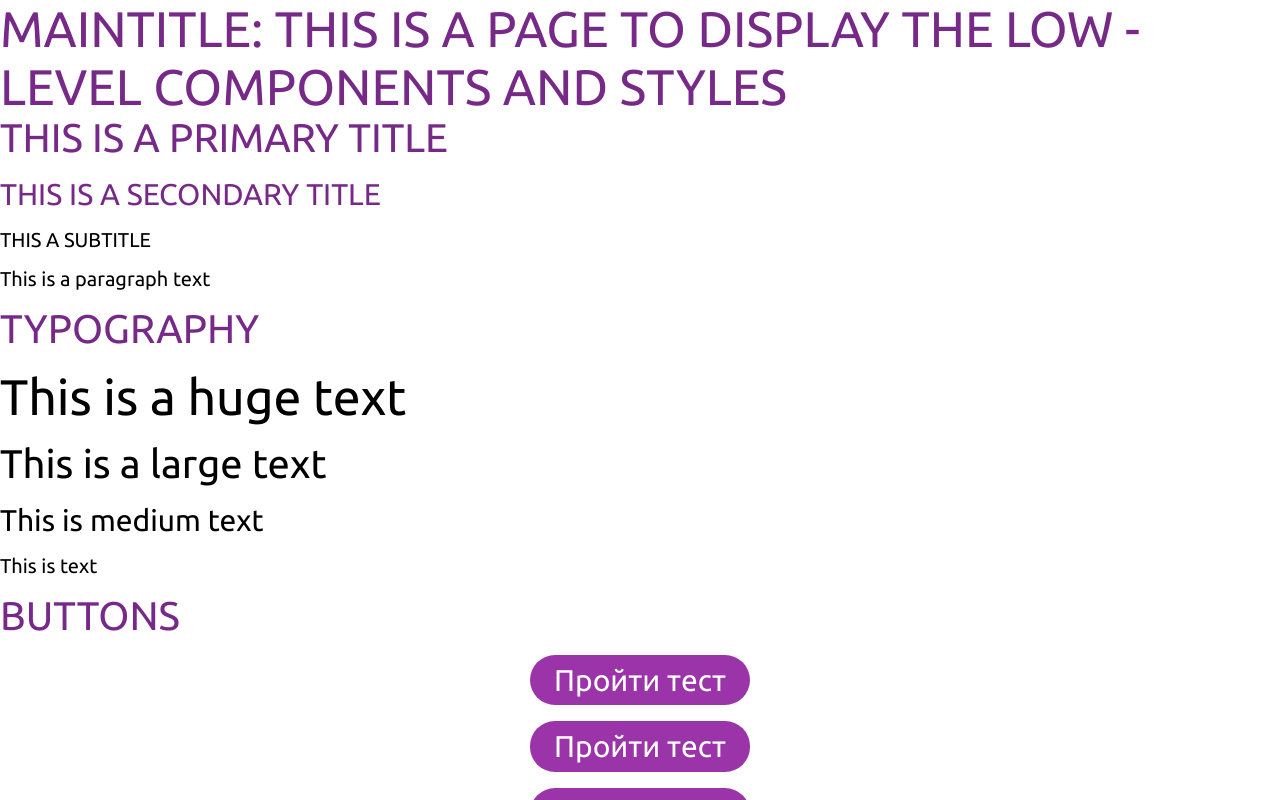
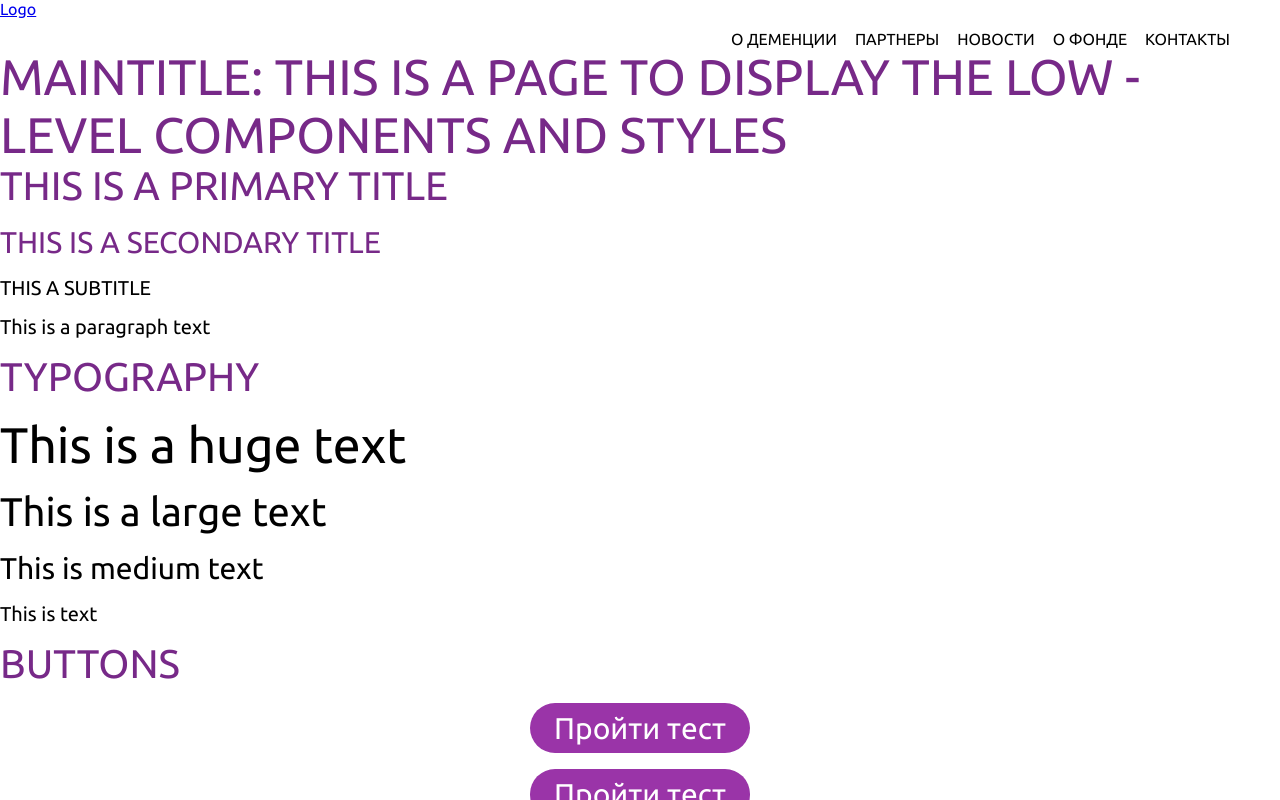
Before and after one commit to Studio-Yandex-Practicum/demencia-frontend, a React (Create React App) app: page /ui-kit in a window 1280 px wide. Shown: the top 800 px of the page. Built offline with nearby package versions, Linux system fonts and the light colour scheme.

Commit message:
nav menu introduced

```diff
--- a/src/pages/ui-kit/ui-kit.tsx
+++ b/src/pages/ui-kit/ui-kit.tsx
@@ -9,13 +9,42 @@ import {
   Subtitle,
   TextBlock,
 } from "../../ui/controls/typography";
-import { Button, Box, Link } from "../../ui/controls";
+import {
+  Button,
+  Box,
+  Link,
+  Header,
+  Menu,
+  MenuItems,
+  MenuItem,
+} from "../../ui/controls";
 import { FontSize } from "../../ui/types";
 // TODO: this is a temporary page to display the ui components
 const UiKitPage: React.FC = () => {
   return (
     <Layout>
-      <header></header>
+      <Header>
+        <a href="#">Logo</a>
+        <Menu>
+          <MenuItems>
+            <MenuItem>
+              <Link>О ДЕМЕНЦИИ</Link>
+            </MenuItem>
+            <MenuItem>
+              <Link>ПАРТНЕРЫ</Link>
+            </MenuItem>
+            <MenuItem>
+              <Link>НОВОСТИ</Link>
+            </MenuItem>
+            <MenuItem>
+              <Link>О ФОНДЕ</Link>
+            </MenuItem>
+            <MenuItem>
+              <Link>КОНТАКТЫ</Link>
+            </MenuItem>
+          </MenuItems>
+        </Menu>
+      </Header>
       <Main>
         <MainTitle>
           MainTitle: This is a page to display the low - level components and
--- /dev/null
+++ b/src/ui/controls/header.tsx
@@ -0,0 +1,11 @@
+import styled from "styled-components";
+
+const Header = styled.header`
+  width: 100%;
+  background: transparent;
+  display: flex;
+  justify-content: space-between;
+  position: relative;
+`;
+
+export default Header;
--- a/src/ui/controls/index.ts
+++ b/src/ui/controls/index.ts
@@ -2,5 +2,8 @@ import * as typography from "./typography";
 import { Button } from "./button";
 import { Box } from "./box";
 import { Link } from "./link";
+import Header from "./header";
+import { Layout } from "./layout";
+import { Menu, MenuItem, MenuItems } from "./nav";
 
-export { Button, Box, Link };
+export { Layout, Header, Button, Box, Link, Menu, MenuItems, MenuItem };
--- /dev/null
+++ b/src/ui/controls/nav.tsx
@@ -0,0 +1,28 @@
+import styled, { css } from "styled-components";
+
+// todo: move margins and screen sizes to enum
+export const MenuItem = styled.li`
+  margin-left: 28px;
+
+  @media screen and (max-width: 1400px) {
+    margin-left: 18px;
+  }
+
+  @media (min-width: 768px) and (max-width: 900px) {
+    margin-left: 0px;
+  }
+`;
+
+export const MenuItems = styled.ul`
+  display: flex;
+  list-style: none;
+  padding: 0;
+  margin: 30px 50px 0 0;
+
+  @media screen and (max-width: 767px) {
+    display: none;
+    margin: 20px 20px 0 0;
+  }
+`;
+
+export const Menu = styled.nav``;
```
